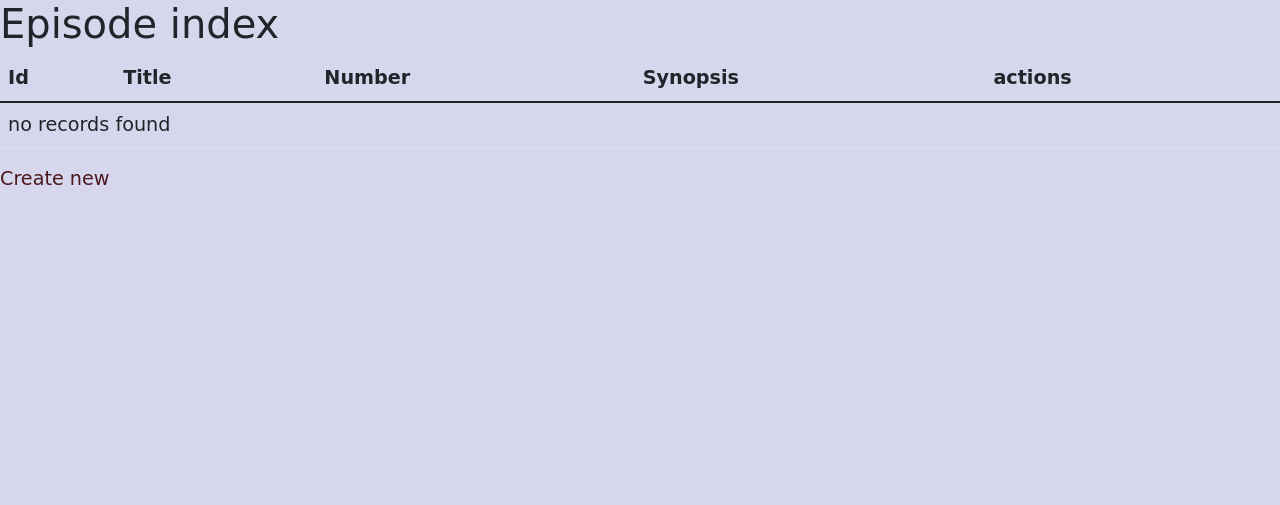
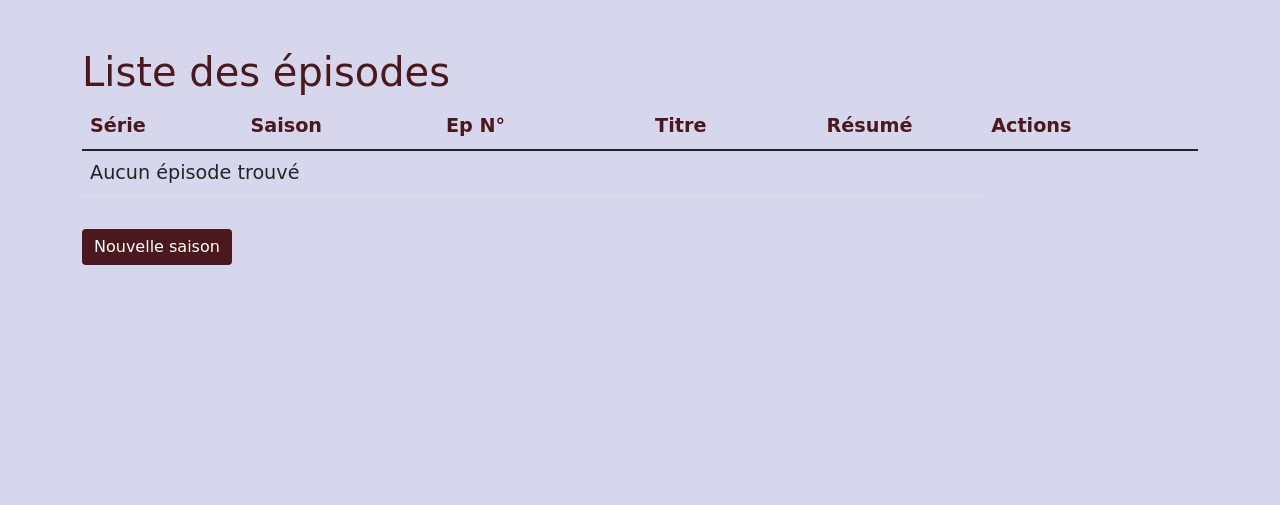
Before and after one commit to veroniqueauzias/wildSeries2, a Symfony app: template templates/episode/index.html.twig in a window 1280 px wide. Shown: the part 98-603 px from the top of the page. Run offline with Twig, Linux system fonts and the light colour scheme; the template is opened without the code that fills it, so the values that code supplies are empty; style sheets or scripts are compiled from the project's sources; some libraries are stand-ins or nearby versions; some web fonts are replaced.

Commit message:
design episode index view

```diff
--- a/templates/episode/index.html.twig
+++ b/templates/episode/index.html.twig
@@ -3,37 +3,41 @@
 {% block title %}Episode index{% endblock %}
 
 {% block body %}
-    <h1>Episode index</h1>
+<div class="container">
+    <h1 class="title mt-5">Liste des épisodes</h1>
 
     <table class="table">
         <thead>
-            <tr>
-                <th>Id</th>
-                <th>Title</th>
-                <th>Number</th>
-                <th>Synopsis</th>
-                <th>actions</th>
+            <tr class="tableTitles">
+                <th>Série</th>
+                <th>Saison</th>
+                <th>Ep N°</th>
+                <th class="text-center">Titre</th>
+                <th class="text-center">Résumé</th>
+                <th>Actions</th>
             </tr>
         </thead>
         <tbody>
         {% for episode in episodes %}
             <tr>
-                <td>{{ episode.id }}</td>
-                <td>{{ episode.title }}</td>
-                <td>{{ episode.number }}</td>
-                <td>{{ episode.synopsis }}</td>
-                <td>
-                    <a href="{{ path('episode_show', {'id': episode.id}) }}">show</a>
-                    <a href="{{ path('episode_edit', {'id': episode.id}) }}">edit</a>
+                <td class="col-md-2">{{ episode.season.program.title }}</td>
+                <td class="col-md-1">{{ episode.season.number }}</td>
+                <td class="col-md-1">{{ episode.number }}</td>
+                <td class="col-md-3">{{ episode.title }}</td>
+                <td class="col-md-4">{{ episode.synopsis| u.truncate(100, '...') }}</td>
+                <td class="col-md-1">
+                    <a href="{{ path('episode_show', {'id': episode.id}) }}">voir</a>
+                    <a href="{{ path('episode_edit', {'id': episode.id}) }}">modifier</a>
                 </td>
             </tr>
         {% else %}
             <tr>
-                <td colspan="5">no records found</td>
+                <td colspan="5">Aucun épisode trouvé</td>
             </tr>
         {% endfor %}
         </tbody>
     </table>
+    <a href="{{ path('episode_new') }}" class="btn btn-primary mt-3">Nouvelle saison</a>
+</div>
 
-    <a href="{{ path('episode_new') }}">Create new</a>
 {% endblock %}
```
